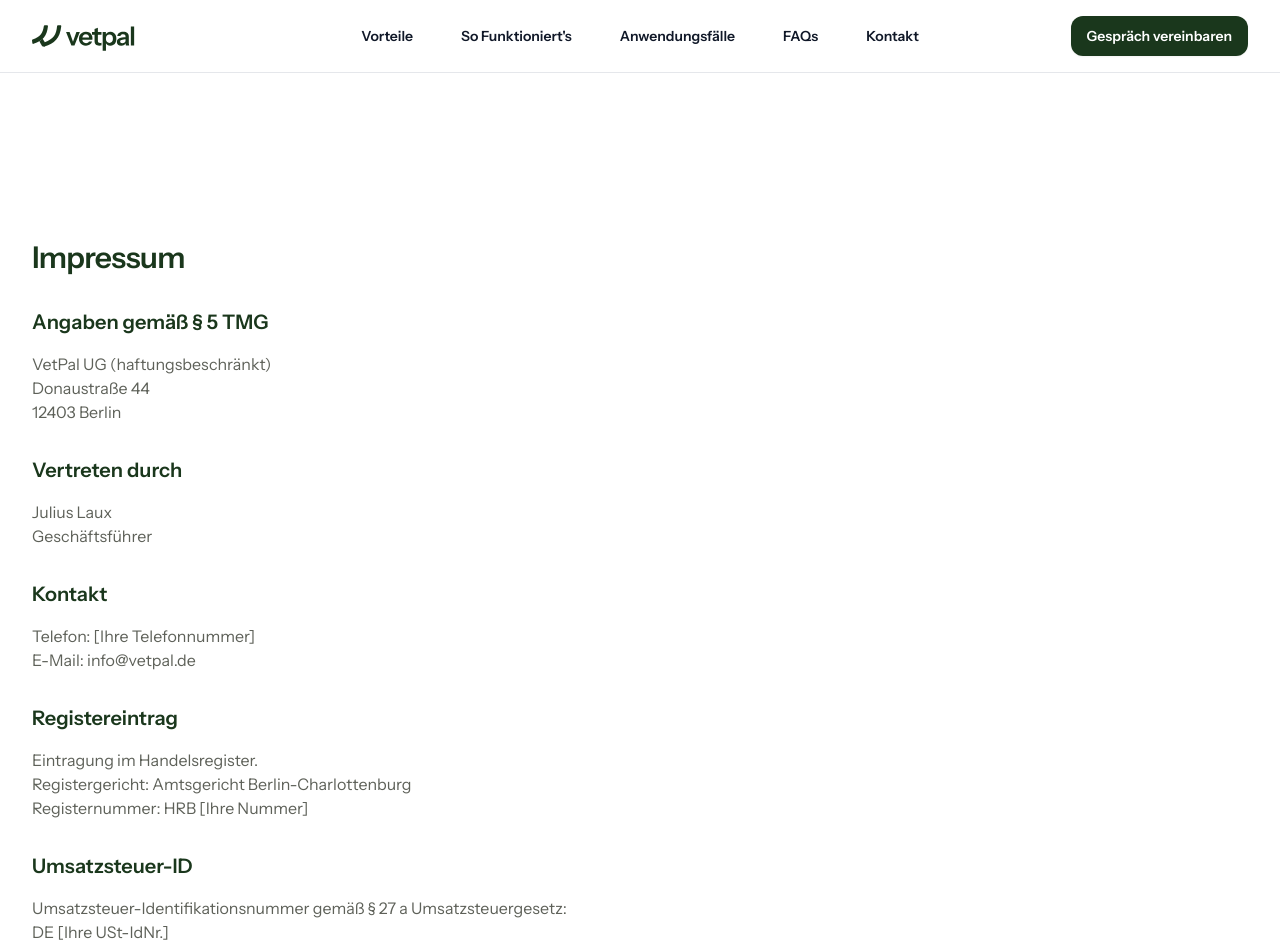
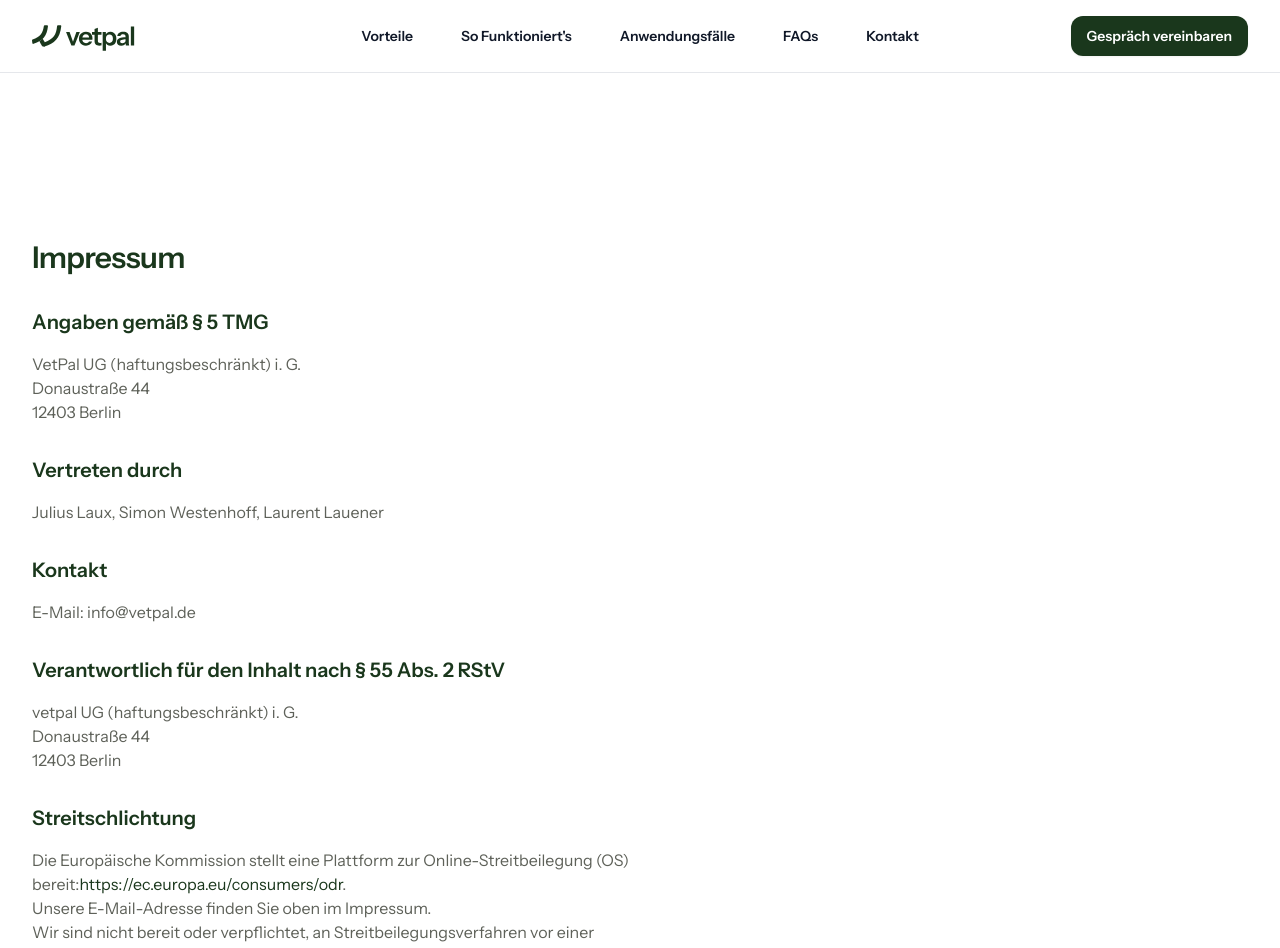
Before and after one commit to juliuslaux/vetpal, a Next.js app: page /impressum in a window 1280 px wide. Shown: the top 948 px of the page. Built offline with nearby package versions, Linux system fonts and the light colour scheme.

Commit message:
updated impressum

```diff
--- a/src/app/impressum/page.tsx
+++ b/src/app/impressum/page.tsx
@@ -160,39 +160,24 @@
           <div className="prose max-w-3xl font-[Instrument_Sans] text-[#5e6159]">
             <h2 className="text-xl font-semibold text-[#1A371C] mt-8 mb-4">Angaben gemäß § 5 TMG</h2>
             <p className="text-[#5e6159]">
-              VetPal UG (haftungsbeschränkt)<br />
+              VetPal UG (haftungsbeschränkt) i. G.<br />
               Donaustraße 44<br />
               12403 Berlin
             </p>
 
             <h2 className="text-xl font-semibold text-[#1A371C] mt-8 mb-4">Vertreten durch</h2>
             <p>
-              Julius Laux<br />
-              Geschäftsführer
+              Julius Laux, Simon Westenhoff, Laurent Lauener
             </p>
 
             <h2 className="text-xl font-semibold text-[#1A371C] mt-8 mb-4">Kontakt</h2>
             <p>
-              Telefon: [Ihre Telefonnummer]<br />
               E-Mail: info@vetpal.de
-            </p>
-
-            <h2 className="text-xl font-semibold text-[#1A371C] mt-8 mb-4">Registereintrag</h2>
-            <p>
-              Eintragung im Handelsregister.<br />
-              Registergericht: Amtsgericht Berlin-Charlottenburg<br />
-              Registernummer: HRB [Ihre Nummer]
-            </p>
-
-            <h2 className="text-xl font-semibold text-[#1A371C] mt-8 mb-4">Umsatzsteuer-ID</h2>
-            <p>
-              Umsatzsteuer-Identifikationsnummer gemäß § 27 a Umsatzsteuergesetz:<br />
-              DE [Ihre USt-IdNr.]
             </p>
 
             <h2 className="text-xl font-semibold text-[#1A371C] mt-8 mb-4">Verantwortlich für den Inhalt nach § 55 Abs. 2 RStV</h2>
             <p>
-              Julius Laux<br />
+              vetpal UG (haftungsbeschränkt) i. G.<br />
               Donaustraße 44<br />
               12403 Berlin
             </p>
```
